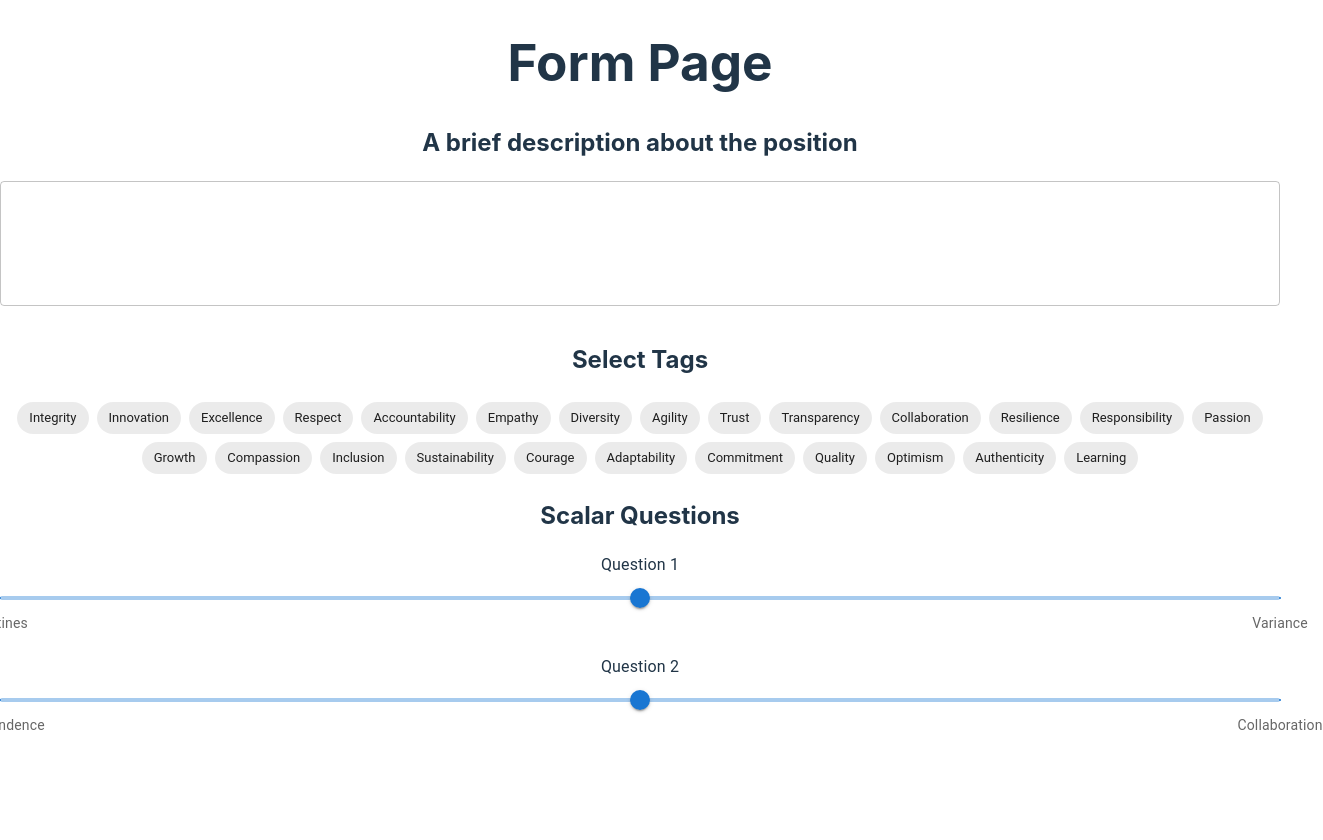
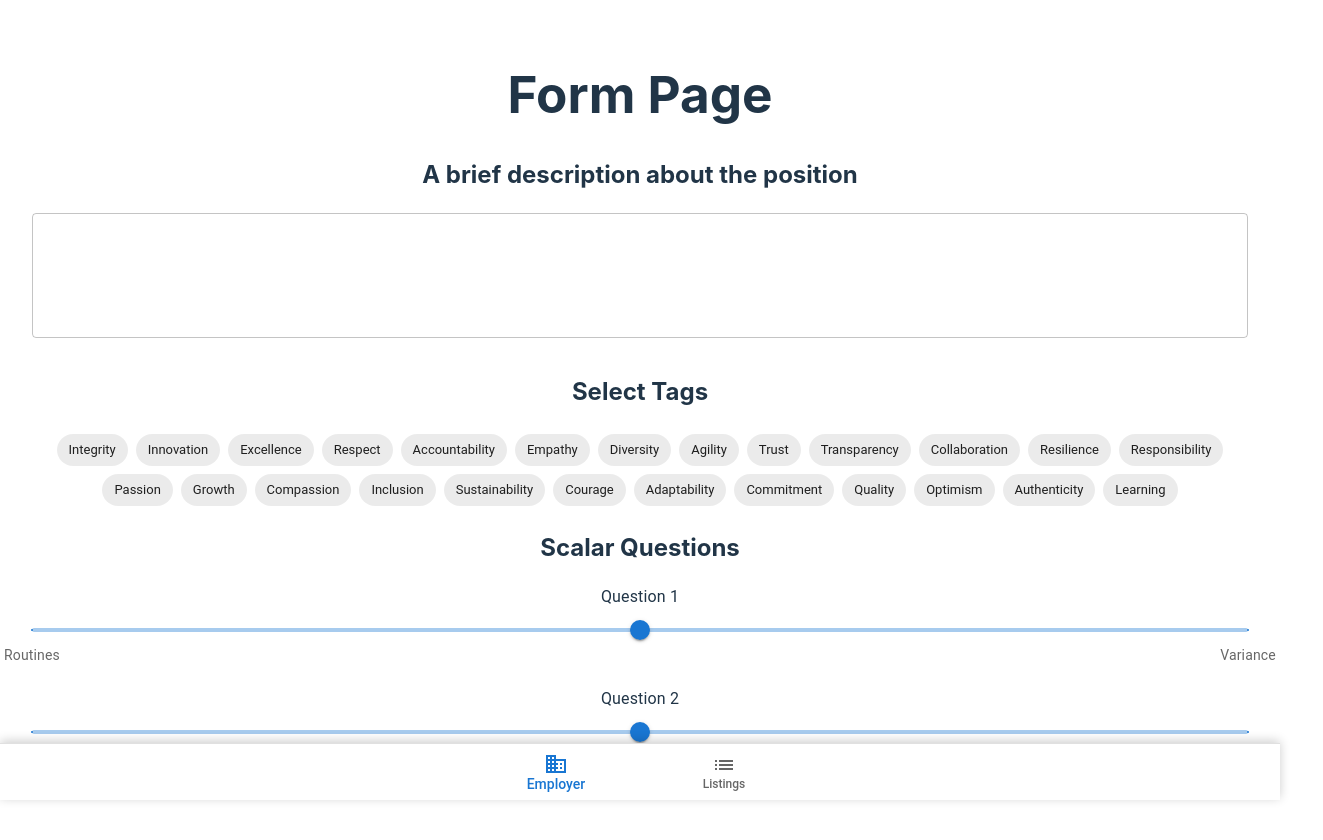
Before and after one commit to Papumaja/junction24, a React (Vite) app: page /employer in a window 1280 px wide. Shown: the top 840 px of the page, 1323 px wide, since content can reach past the window. Before the commit the page ends 800 px from the top, so only its background shows below. Built offline with nearby package versions, Linux system fonts and the light colour scheme.

Commit message:
Add employer navi to form page

```diff
--- a/src/components/EmployerNavigation.jsx
+++ b/src/components/EmployerNavigation.jsx
@@ -5,8 +5,6 @@ import { useNavigate } from 'react-router-dom';
 
 export default function EmployerNavigation({ value }) {
   const navigate = useNavigate();
-  console.log(value);
-
   const handleChange = (event, newValue) => {
     switch (newValue) {
       case 0:
--- a/src/index.css
+++ b/src/index.css
@@ -69,6 +69,9 @@ button:focus-visible {
 
 .content {
   padding: 2rem;
+  overflow-y: auto;
+  overflow-x: hidden;
+  padding-bottom: 57px; /* Navigation height */
 }
 
 .card {
--- a/src/pages/EmployerFormPage.jsx
+++ b/src/pages/EmployerFormPage.jsx
@@ -4,6 +4,7 @@ import { scalars } from '../data/employerScalars';
 import ValueSlider from '../components/Form/Input/ValueSlider';
 import Tag from '../components/Form/Input/Tag';
 import Description from '../components/Form/Input/Description';
+import EmployerNavigation from '../components/EmployerNavigation';
 
 const initScalarAnswers = (scalars) =>
   scalars.reduce((acc, scalar) => {
@@ -42,7 +43,8 @@ export default function FormPage() {
   });
 
   return (
-    <div class="container">
+    <div>
+      <div class="content">
         <h1>Form Page</h1>
         <form>
           <Description value={jobDescription} onChange={setJobDescription} />
@@ -68,5 +70,7 @@ export default function FormPage() {
           </div>
         </form>
       </div>
+      <EmployerNavigation value={0} />
+    </div>
   );
 }
--- a/src/pages/EmployerListingsPage.jsx
+++ b/src/pages/EmployerListingsPage.jsx
@@ -3,7 +3,6 @@ import {
   Card,
   CardContent,
   Typography,
-  Grid2 as Grid,
   CardActionArea,
   Stack,
 } from '@mui/material';
```
Lines whose indentation alone changed are shown as unchanged.
